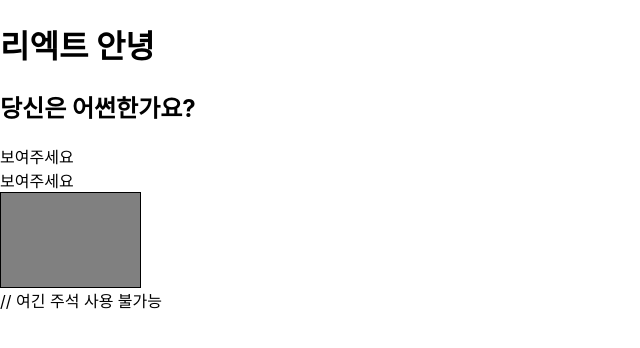
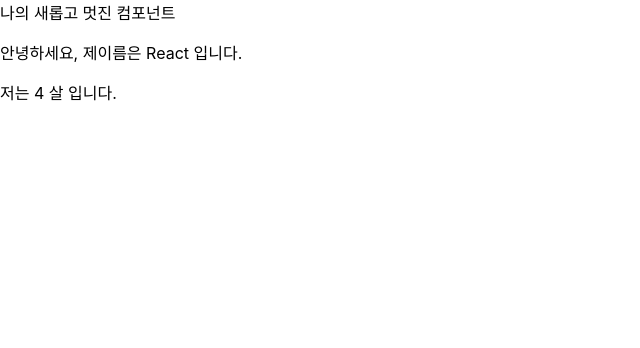
Before and after one commit to kyunyan/react-study, a React (Create React App) app: page / in a window 1280 px wide. Shown: the top 348 px of the page, without its empty margins (0-640 px from the left). Built offline with nearby package versions, Linux system fonts and the light colour scheme.

Commit message:
react prototype 설정 및 props 공부

```diff
--- a/src/App.js
+++ b/src/App.js
@@ -1,4 +1,4 @@
-import React, {Component} from 'react';
+/* import React, {Component} from 'react';
 
 class App extends Component{
   render(){
@@ -14,7 +14,7 @@ class App extends Component{
     }
     return(
       <div className="my-div">
-        {/* 요소 밖에서는 이렇게 작성할수 있다. */}
+        {}
         <h1>리엑트 안녕</h1>
         <h2>{text}</h2>
         {
@@ -27,8 +27,7 @@ class App extends Component{
         <div style={style}
           // self-closed 태그에서만 작동하는 주석
           // 마지막 /> 가 꼭 새줄에 있어야 합니다.
-          /* 이렇게 작성할 수도 있고요 */
-        />
+         />
         // 여긴 주석 사용 불가능
       </div>
     );
@@ -36,3 +35,17 @@ class App extends Component{
 }
 
 export default App;
+ */
+
+ import React, {Component} from 'react';
+ import MyComponent from './MyComponent';
+
+ class App extends Component{
+   render(){
+     return(
+        <MyComponent name= "React" age={4}/>
+     )
+   }
+ }
+
+ export default App;
--- /dev/null
+++ b/src/MyComponent.js
@@ -0,0 +1,32 @@
+import React , {Component} from "react";
+import PropTypes from "prop-types"
+
+class MyComponent extends Component{
+    static defaultProps = {
+        name : "기본이름"
+    }
+    static propTypes = {
+        name : PropTypes.string ,  // name props 타입을 문자열로 설정합니다.
+        age : PropTypes.number.isRequired  // 필수적으로 존재해야 하며 숫자입니다.
+    }
+    render(){
+        // jsx  는 바벨로 변환된다
+        return (
+            <div>
+                나의 새롭고 멋진 컴포넌트
+                <p>안녕하세요, 제이름은 {this.props.name} 입니다.</p>
+                <p>저는 {this.props.age} 살 입니다.</p>
+            </div>
+        )
+    }
+}
+
+/* MyComponent.PropTypes = {
+    name : PropTypes.string     // name pros 타입을 문자열로 설정합니다.
+} */
+
+/* MyComponent.defaultProps = {
+    name : '기본이름'
+} */
+
+export default MyComponent;
```
